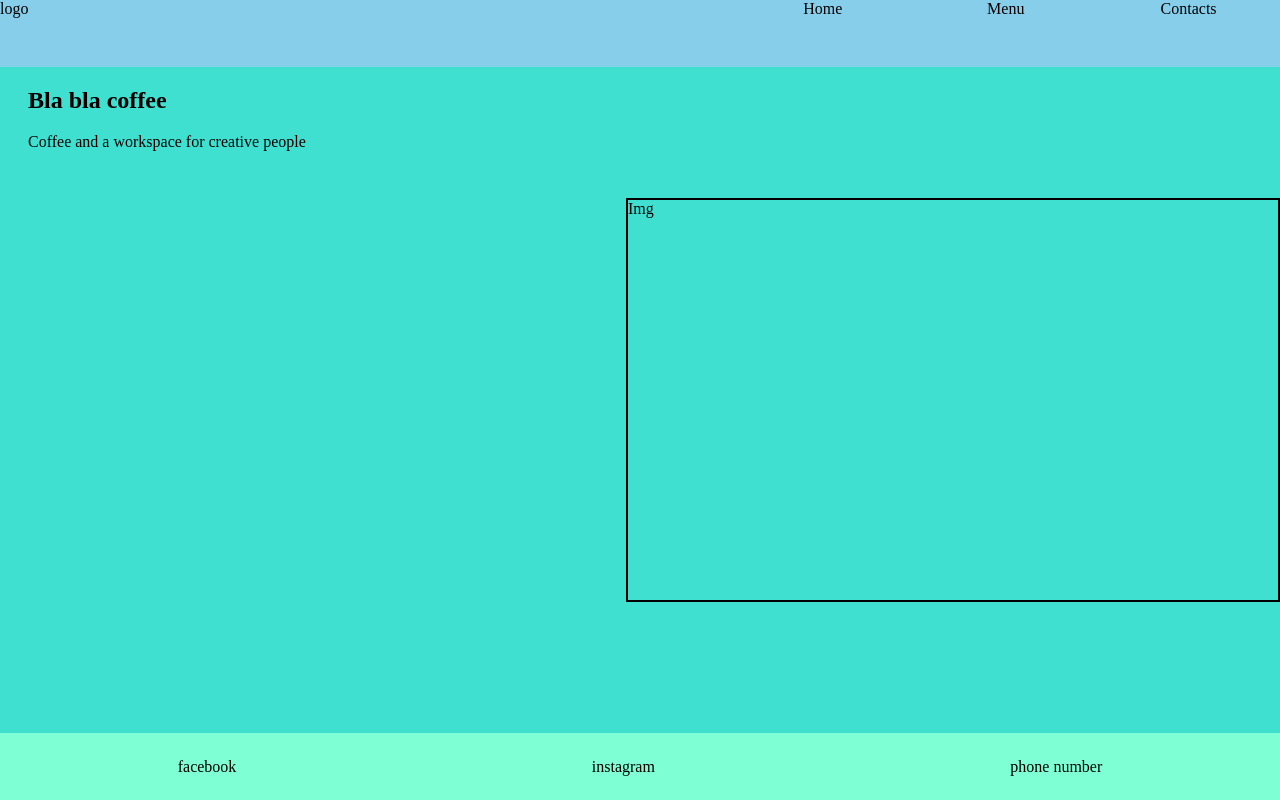
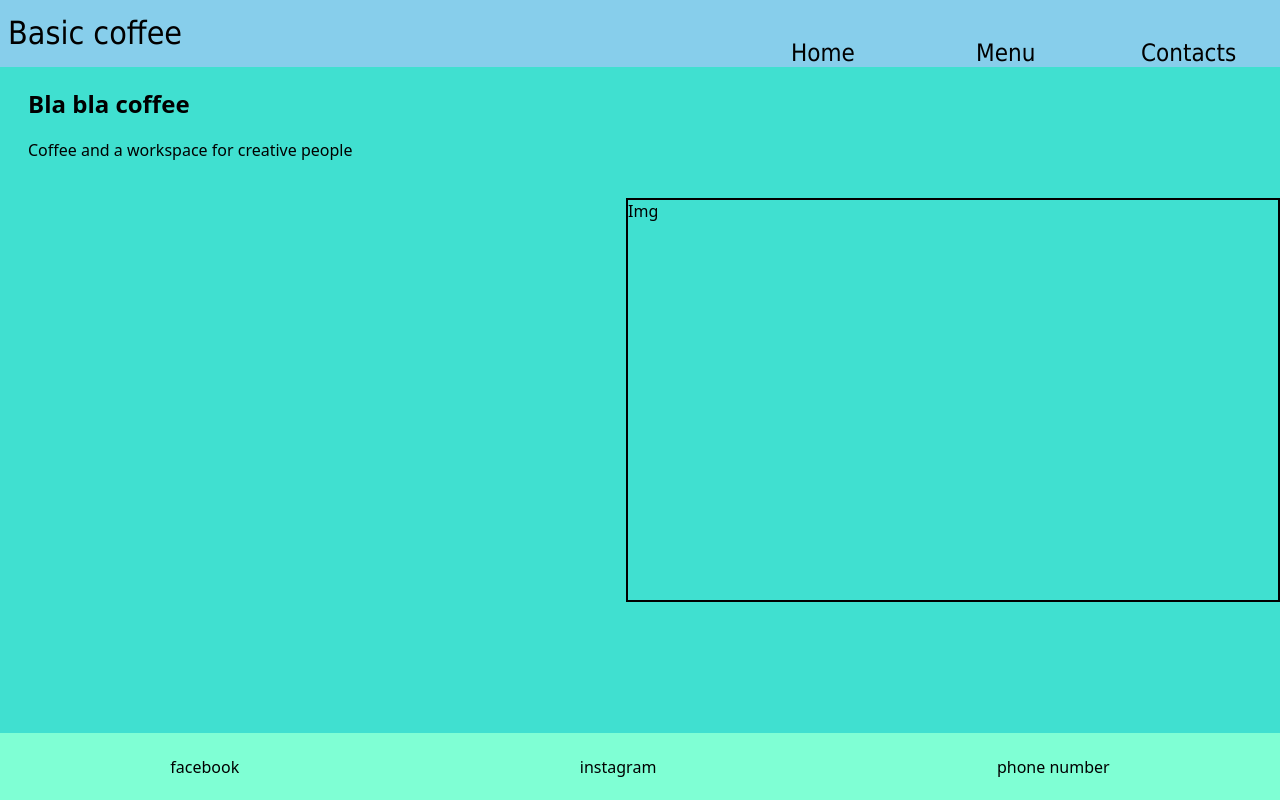
Before and after one commit to JacksonTeller/odin-restaurant-page, a website built with webpack: page dist/index.html in a window 1280 px wide. Built offline with nearby package versions, Linux system fonts and the light colour scheme.

Commit message:
Create basic header style

```diff
--- a/src/style.css
+++ b/src/style.css
@@ -1,5 +1,6 @@
 body {
     margin: 0;
+    font-family: system-ui, -apple-system, BlinkMacSystemFont, 'Segoe UI', Roboto, Oxygen, Ubuntu, Cantarell, 'Open Sans', 'Helvetica Neue', sans-serif;
 }
 
 #content {
@@ -8,22 +9,38 @@ body {
     background-color: aquamarine;
 
     display: grid;
-    /* grid-template-columns: 1fr; */
     grid-template-rows: 0.1fr 1fr 0.1fr;
 }
 
 .header {
+    font-family: Tahoma, sans-serif;
+    font-size: 32px;
+    /* padding-bottom: 2px; */
+
     background-color: skyblue;
     display: grid;
     grid-template-columns: 4fr 1fr 1fr 1fr;
 }
 
+.logo {
+    margin: 8px;
+    display: flex;
+    align-items: center;
+}
+
 .home, .menu, .contacts {
-    text-align: center;
+    /* text-align: center; */
+    font-size: 24px;
+
+    display: flex;
+    justify-content: center;
+    align-items: flex-end;
 }
 
 .home:hover, .menu:hover, .contacts:hover {
     cursor: pointer;
+    box-shadow: 0px -30px 5px white inset;
+    background-color: rgba(135, 207, 235, 0.681);
 }
 
 .info {
```
Also changed, not shown: dist/index.html.
